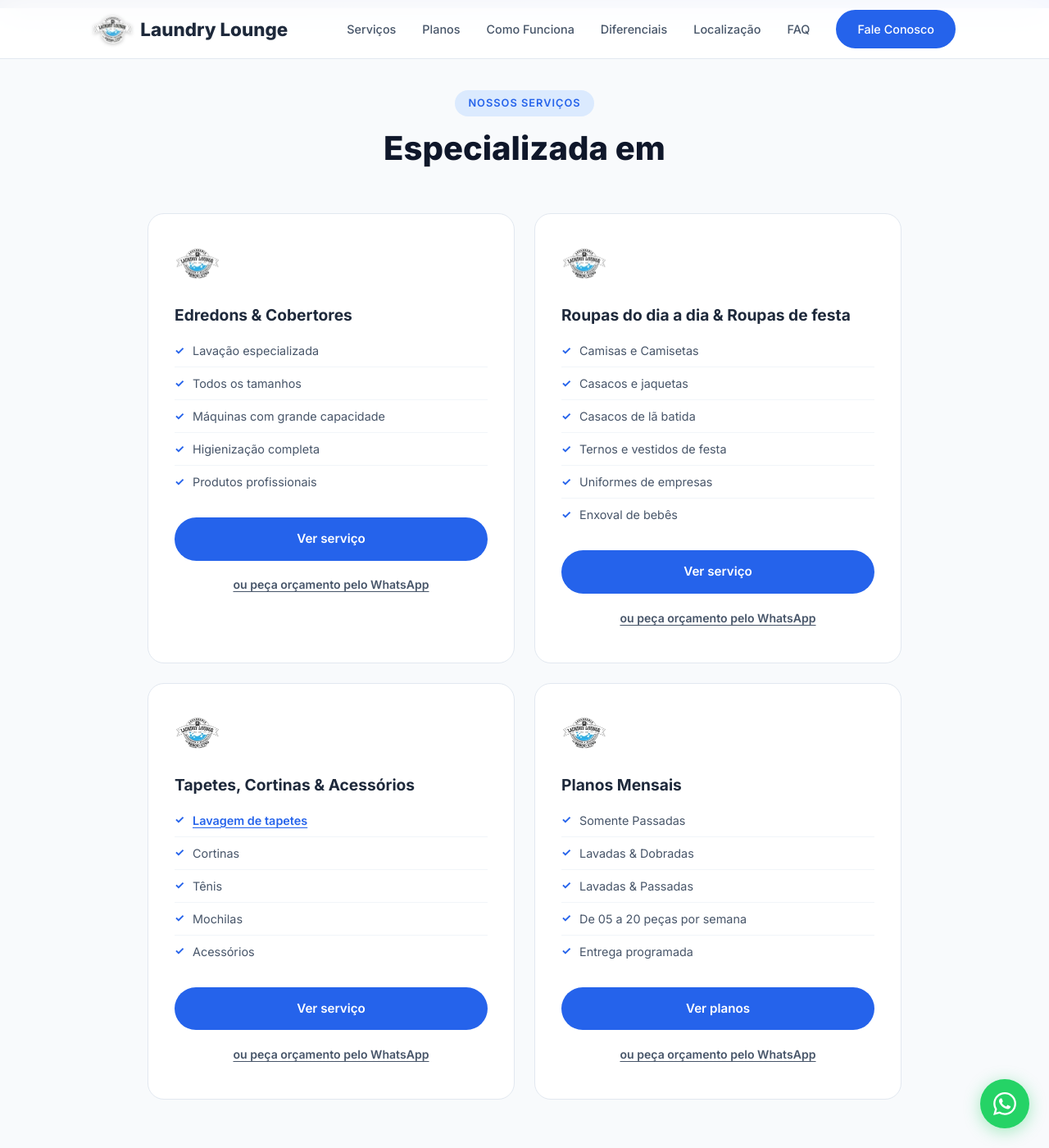
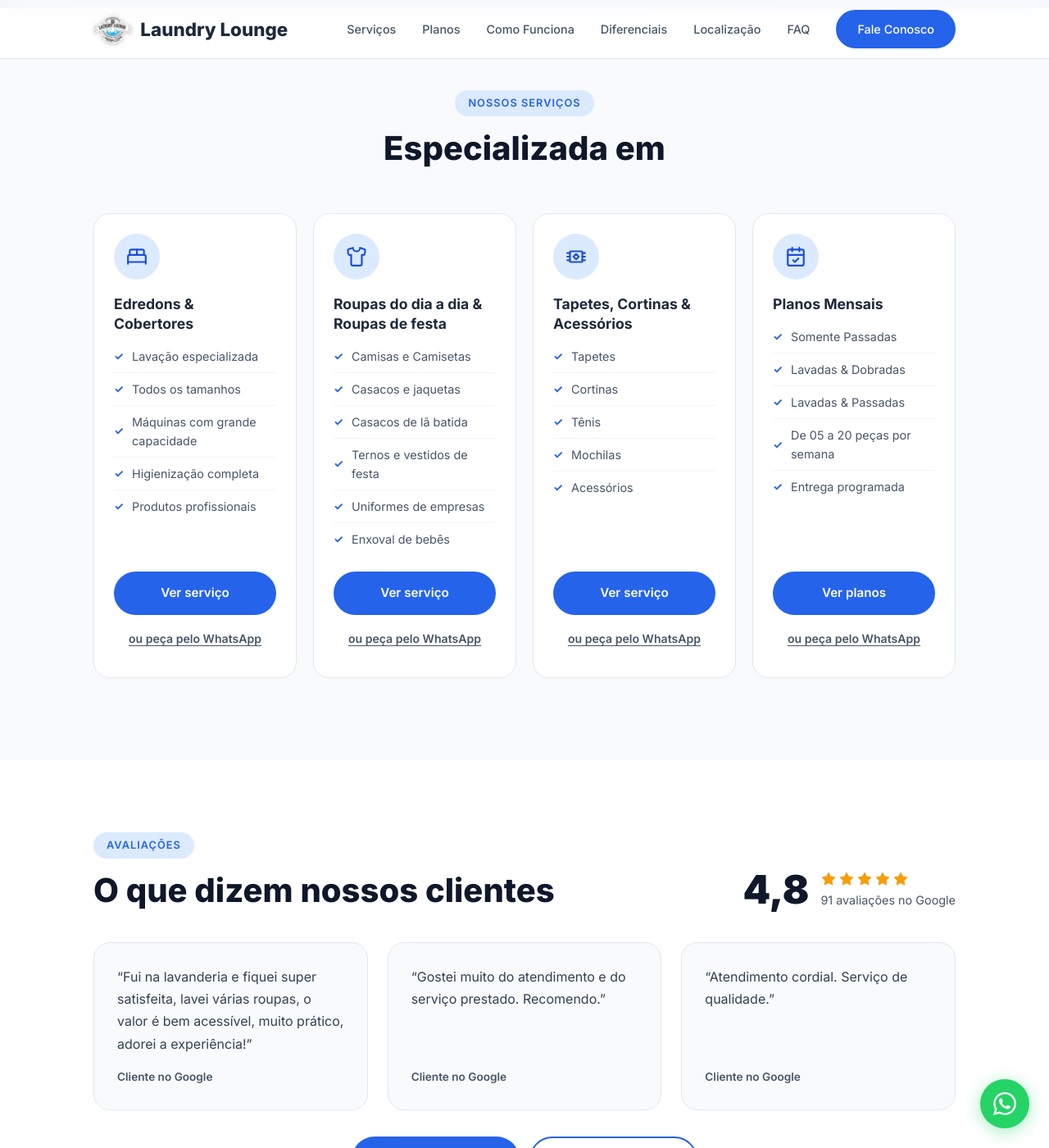
Before and after one commit to gabrielmilano/LaundryLoungeSite, a Jekyll site: the page built from index.html, in a window 1280 px wide and 1400 px high, scrolled down 750 px. Shown: the whole window at 82% size. Built offline with Jekyll 4.4.1, drawn with Linux system fonts in a browser that asks for light colours.

Commit message:
Item 4: cards de servico com foto (ou icone), card inteiro clicavel
- foto do servico em 16:10 com cantos arredondados (edredom, roupas-passadas,
  tapete-depois, planos); sem foto: icone de linha em circulo azul claro, um por servico
- card inteiro leva a pagina do servico; WhatsApp continua como link secundario
- sai o logo repetido no topo de cada card e o link "Lavagem de tapetes" da lista
- 4 cards em uma linha no computador, 2x2 no tablet, 1 coluna no celular

Co-Authored-By: Claude Opus 5.5 <noreply@anthropic.com>

```diff
--- a/_includes/icone.html
+++ b/_includes/icone.html
@@ -11,7 +11,7 @@
 {%- case include.nome -%}
 {%- when "cama" -%}<path d="M2 20v-8a2 2 0 0 1 2-2h16a2 2 0 0 1 2 2v8"/><path d="M4 10V6a2 2 0 0 1 2-2h12a2 2 0 0 1 2 2v4"/><path d="M12 4v6"/><path d="M2 18h20"/>
 {%- when "camisa" -%}<path d="M20.38 3.46 16 2a4 4 0 0 1-8 0L3.62 3.46a2 2 0 0 0-1.34 2.23l.58 3.47a1 1 0 0 0 .99.84H6v10c0 1.1.9 2 2 2h8a2 2 0 0 0 2-2V10h2.15a1 1 0 0 0 .99-.84l.58-3.47a2 2 0 0 0-1.34-2.23z"/>
-{%- when "tapete" -%}<rect x="5" y="5" width="14" height="14" rx="1"/><path d="M9 9h6v6H9z"/><path d="M7.5 2v3"/><path d="M10.5 2v3"/><path d="M13.5 2v3"/><path d="M16.5 2v3"/><path d="M7.5 19v3"/><path d="M10.5 19v3"/><path d="M13.5 19v3"/><path d="M16.5 19v3"/>
+{%- when "tapete" -%}<rect x="5" y="6" width="14" height="12" rx="1"/><path d="m12 9 3 3-3 3-3-3z"/><path d="M2 8h3"/><path d="M2 12h3"/><path d="M2 16h3"/><path d="M19 8h3"/><path d="M19 12h3"/><path d="M19 16h3"/>
 {%- when "calendario" -%}<path d="M8 2v4"/><path d="M16 2v4"/><rect width="18" height="18" x="3" y="4" rx="2"/><path d="M3 10h18"/><path d="m9 16 2 2 4-4"/>
 {%- when "caminhao" -%}<path d="M14 18V6a2 2 0 0 0-2-2H4a2 2 0 0 0-2 2v11a1 1 0 0 0 1 1h2"/><path d="M15 18H9"/><path d="M19 18h2a1 1 0 0 0 1-1v-3.65a1 1 0 0 0-.22-.624l-3.48-4.35A1 1 0 0 0 17.52 8H14"/><circle cx="17" cy="18" r="2"/><circle cx="7" cy="18" r="2"/>
 {%- when "mensagem" -%}<path d="M7.9 20A9 9 0 1 0 4 16.1L2 22Z"/>
--- a/assets/css/style.css
+++ b/assets/css/style.css
@@ -175,13 +175,6 @@ img { max-width: 100%; display: block; }
     width: auto;
 }
 
-.service-card__icon-img {
-    width: 56px;
-    height: 56px;
-    object-fit: contain;
-    margin-bottom: 20px;
-}
-
 .navbar__links {
     display: flex;
     gap: 32px;
@@ -524,10 +517,20 @@ img { max-width: 100%; display: block; }
 
 .services__grid {
     display: grid;
-    grid-template-columns: repeat(2, 1fr);
-    gap: 24px;
-    max-width: 920px;
-    margin: 0 auto;
+    grid-template-columns: repeat(4, 1fr);
+    gap: 20px;
+}
+
+@media (max-width: 1100px) {
+    .services__grid {
+        grid-template-columns: repeat(2, 1fr);
+    }
+}
+
+@media (max-width: 640px) {
+    .services__grid {
+        grid-template-columns: 1fr;
+    }
 }
 
 /* WhatsApp como opção secundária no card de serviço */
@@ -549,12 +552,68 @@ img { max-width: 100%; display: block; }
 }
 
 .service-card {
+    display: flex;
+    flex-direction: column;
     background: var(--white);
     border: 1px solid var(--gray-200);
     border-radius: var(--radius-lg);
-    padding: 32px;
+    padding: 24px;
     position: relative;
     transition: var(--transition);
+}
+
+/* Foto do serviço (16:10) ou, sem foto, ícone de linha num círculo azul claro */
+.service-card__foto {
+    width: 100%;
+    height: auto;
+    aspect-ratio: 16 / 10;
+    object-fit: cover;
+    border-radius: var(--radius);
+    margin-bottom: 20px;
+}
+
+.service-card__icone {
+    display: flex;
+    align-items: center;
+    justify-content: center;
+    width: 56px;
+    height: 56px;
+    border-radius: 50%;
+    background: var(--blue-100);
+    color: #1d4ed8;
+    margin-bottom: 18px;
+}
+
+.service-card__icone .icone {
+    width: 26px;
+    height: 26px;
+}
+
+/* Card inteiro clicável: o link do título cobre o card; o WhatsApp fica por cima */
+.service-card__link::after {
+    content: '';
+    position: absolute;
+    inset: 0;
+    border-radius: var(--radius-lg);
+    z-index: 1;
+}
+
+.service-card__link:focus-visible {
+    outline: none;
+}
+
+.service-card__link:focus-visible::after {
+    outline: 3px solid var(--blue-600);
+    outline-offset: 2px;
+}
+
+.service-card__cta {
+    margin-top: auto;
+}
+
+.service-card__whatsapp {
+    position: relative;
+    z-index: 2;
 }
 
 .service-card:hover {
@@ -598,14 +657,15 @@ img { max-width: 100%; display: block; }
 }
 
 .service-card__title {
-    font-size: 1.2rem;
+    font-size: 1.1rem;
     font-weight: 700;
+    line-height: 1.35;
     margin-bottom: 8px;
     color: var(--gray-800);
 }
 
 .service-card__features {
-    margin-bottom: 24px;
+    margin-bottom: 20px;
 }
 
 .service-card__features li {
@@ -1408,7 +1468,6 @@ img { max-width: 100%; display: block; }
     }
 
 
-    .services__grid,
     .plans__grid,
     .differentials__grid {
         grid-template-columns: 1fr;
--- a/index.html
+++ b/index.html
@@ -90,9 +90,12 @@ last_modified_at: 2026-10-04
             </div>
             <div class="services__grid">
                 <!-- Edredons & Cobertores -->
-                <div class="service-card" data-animate>
-                    <img src="assets/img/logo-sm.webp" srcset="assets/img/logo-sm.webp 112w, assets/img/logo.webp 240w" sizes="56px" alt="" class="service-card__icon-img" width="56" height="56" loading="lazy">
-                    <h3 class="service-card__title"><a href="/lavagem-de-edredom-e-cobertor-criciuma">Edredons & Cobertores</a></h3>
+                <article class="service-card" data-animate>
+{%- include foto.html chave="edredom" classe="service-card__foto" sizes="(min-width: 1100px) 260px, (min-width: 640px) 45vw, 90vw" %}
+{%- unless foto_existe %}
+                    <span class="service-card__icone">{% include icone.html nome="cama" %}</span>
+{%- endunless %}
+                    <h3 class="service-card__title"><a href="/lavagem-de-edredom-e-cobertor-criciuma" class="service-card__link">Edredons & Cobertores</a></h3>
                     <ul class="service-card__features">
                         <li>Lavação especializada</li>
                         <li>Todos os tamanhos</li>
@@ -100,17 +103,18 @@ last_modified_at: 2026-10-04
                         <li>Higienização completa</li>
                         <li>Produtos profissionais</li>
                     </ul>
-                    <a href="/lavagem-de-edredom-e-cobertor-criciuma" class="btn btn--primary btn--block">
-                        Ver serviço
+                    <span class="btn btn--primary btn--block service-card__cta" aria-hidden="true">Ver serviço</span>
+                    <a href="https://wa.me/5548988061750?text=Ol%C3%A1%21%20Tenho%20interesse%20em%20lavagem%20de%20edredons%20e%20cobertores!" class="service-card__whatsapp" target="_blank" rel="noopener" data-servico="edredom" data-posicao="home-card">
+                        ou peça pelo WhatsApp
                     </a>
-                    <a href="https://wa.me/5548988061750?text=Ol%C3%A1%21%20Tenho%20interesse%20em%20lavagem%20de%20edredons%20e%20cobertores!" class="service-card__whatsapp" target="_blank" rel="noopener" data-servico="edredom" data-posicao="home-card">
-                        ou peça orçamento pelo WhatsApp
-                    </a>
-                </div>
+                </article>
                 <!-- Roupas do dia a dia & Roupas de festa -->
-                <div class="service-card" data-animate>
-                    <img src="assets/img/logo-sm.webp" srcset="assets/img/logo-sm.webp 112w, assets/img/logo.webp 240w" sizes="56px" alt="" class="service-card__icon-img" width="56" height="56" loading="lazy">
-                    <h3 class="service-card__title"><a href="/lavar-e-passar-roupas-criciuma">Roupas do dia a dia & Roupas de festa</a></h3>
+                <article class="service-card" data-animate>
+{%- include foto.html chave="roupas-passadas" classe="service-card__foto" sizes="(min-width: 1100px) 260px, (min-width: 640px) 45vw, 90vw" %}
+{%- unless foto_existe %}
+                    <span class="service-card__icone">{% include icone.html nome="camisa" %}</span>
+{%- endunless %}
+                    <h3 class="service-card__title"><a href="/lavar-e-passar-roupas-criciuma" class="service-card__link">Roupas do dia a dia & Roupas de festa</a></h3>
                     <ul class="service-card__features">
                         <li>Camisas e Camisetas</li>
                         <li>Casacos e jaquetas</li>
@@ -119,35 +123,37 @@ last_modified_at: 2026-10-04
                         <li>Uniformes de empresas</li>
                         <li>Enxoval de bebês</li>
                     </ul>
-                    <a href="/lavar-e-passar-roupas-criciuma" class="btn btn--primary btn--block">
-                        Ver serviço
+                    <span class="btn btn--primary btn--block service-card__cta" aria-hidden="true">Ver serviço</span>
+                    <a href="https://wa.me/5548988061750?text=Ol%C3%A1%21%20Tenho%20interesse%20em%20lavagem%20de%20roupas!" class="service-card__whatsapp" target="_blank" rel="noopener" data-servico="roupas" data-posicao="home-card">
+                        ou peça pelo WhatsApp
                     </a>
-                    <a href="https://wa.me/5548988061750?text=Ol%C3%A1%21%20Tenho%20interesse%20em%20lavagem%20de%20roupas!" class="service-card__whatsapp" target="_blank" rel="noopener" data-servico="roupas" data-posicao="home-card">
-                        ou peça orçamento pelo WhatsApp
-                    </a>
-                </div>
+                </article>
                 <!-- Tapetes, Cortinas & Acessórios -->
-                <div class="service-card" data-animate>
-                    <img src="assets/img/logo-sm.webp" srcset="assets/img/logo-sm.webp 112w, assets/img/logo.webp 240w" sizes="56px" alt="" class="service-card__icon-img" width="56" height="56" loading="lazy">
-                    <h3 class="service-card__title"><a href="/lavagem-de-tapetes-criciuma">Tapetes, Cortinas & Acessórios</a></h3>
+                <article class="service-card" data-animate>
+{%- include foto.html chave="tapete-depois" classe="service-card__foto" sizes="(min-width: 1100px) 260px, (min-width: 640px) 45vw, 90vw" %}
+{%- unless foto_existe %}
+                    <span class="service-card__icone">{% include icone.html nome="tapete" %}</span>
+{%- endunless %}
+                    <h3 class="service-card__title"><a href="/lavagem-de-tapetes-criciuma" class="service-card__link">Tapetes, Cortinas & Acessórios</a></h3>
                     <ul class="service-card__features">
-                        <li><a href="/lavagem-de-tapetes-criciuma">Lavagem de tapetes</a></li>
+                        <li>Tapetes</li>
                         <li>Cortinas</li>
                         <li>Tênis</li>
                         <li>Mochilas</li>
                         <li>Acessórios</li>
                     </ul>
-                    <a href="/lavagem-de-tapetes-criciuma" class="btn btn--primary btn--block">
-                        Ver serviço
+                    <span class="btn btn--primary btn--block service-card__cta" aria-hidden="true">Ver serviço</span>
+                    <a href="https://wa.me/5548988061750?text=Ol%C3%A1%21%20Tenho%20interesse%20em%20lavagem%20de%20tapetes%2C%20cortinas%20e%20acess%C3%B3rios!" class="service-card__whatsapp" target="_blank" rel="noopener" data-servico="tapete" data-posicao="home-card">
+                        ou peça pelo WhatsApp
                     </a>
-                    <a href="https://wa.me/5548988061750?text=Ol%C3%A1%21%20Tenho%20interesse%20em%20lavagem%20de%20tapetes%2C%20cortinas%20e%20acess%C3%B3rios!" class="service-card__whatsapp" target="_blank" rel="noopener" data-servico="tapete" data-posicao="home-card">
-                        ou peça orçamento pelo WhatsApp
-                    </a>
-                </div>
+                </article>
                 <!-- Planos Mensais -->
-                <div class="service-card" data-animate>
-                    <img src="assets/img/logo-sm.webp" srcset="assets/img/logo-sm.webp 112w, assets/img/logo.webp 240w" sizes="56px" alt="" class="service-card__icon-img" width="56" height="56" loading="lazy">
-                    <h3 class="service-card__title"><a href="/planos-mensais-lavanderia">Planos Mensais</a></h3>
+                <article class="service-card" data-animate>
+{%- include foto.html chave="planos" classe="service-card__foto" sizes="(min-width: 1100px) 260px, (min-width: 640px) 45vw, 90vw" %}
+{%- unless foto_existe %}
+                    <span class="service-card__icone">{% include icone.html nome="calendario" %}</span>
+{%- endunless %}
+                    <h3 class="service-card__title"><a href="/planos-mensais-lavanderia" class="service-card__link">Planos Mensais</a></h3>
                     <ul class="service-card__features">
                         <li>Somente Passadas</li>
                         <li>Lavadas & Dobradas</li>
@@ -155,13 +161,11 @@ last_modified_at: 2026-10-04
                         <li>De 05 a 20 peças por semana</li>
                         <li>Entrega programada</li>
                     </ul>
-                    <a href="/planos-mensais-lavanderia" class="btn btn--primary btn--block">
-                        Ver planos
+                    <span class="btn btn--primary btn--block service-card__cta" aria-hidden="true">Ver planos</span>
+                    <a href="https://wa.me/5548988061750?text=Ol%C3%A1!%20Quero%20conhecer%20os%20planos%20mensais." class="service-card__whatsapp" target="_blank" rel="noopener" data-servico="planos" data-posicao="home-card">
+                        ou peça pelo WhatsApp
                     </a>
-                    <a href="https://wa.me/5548988061750?text=Ol%C3%A1!%20Quero%20conhecer%20os%20planos%20mensais." class="service-card__whatsapp" target="_blank" rel="noopener" data-servico="planos" data-posicao="home-card">
-                        ou peça orçamento pelo WhatsApp
-                    </a>
-                </div>
+                </article>
             </div>
         </div>
     </section>
```
